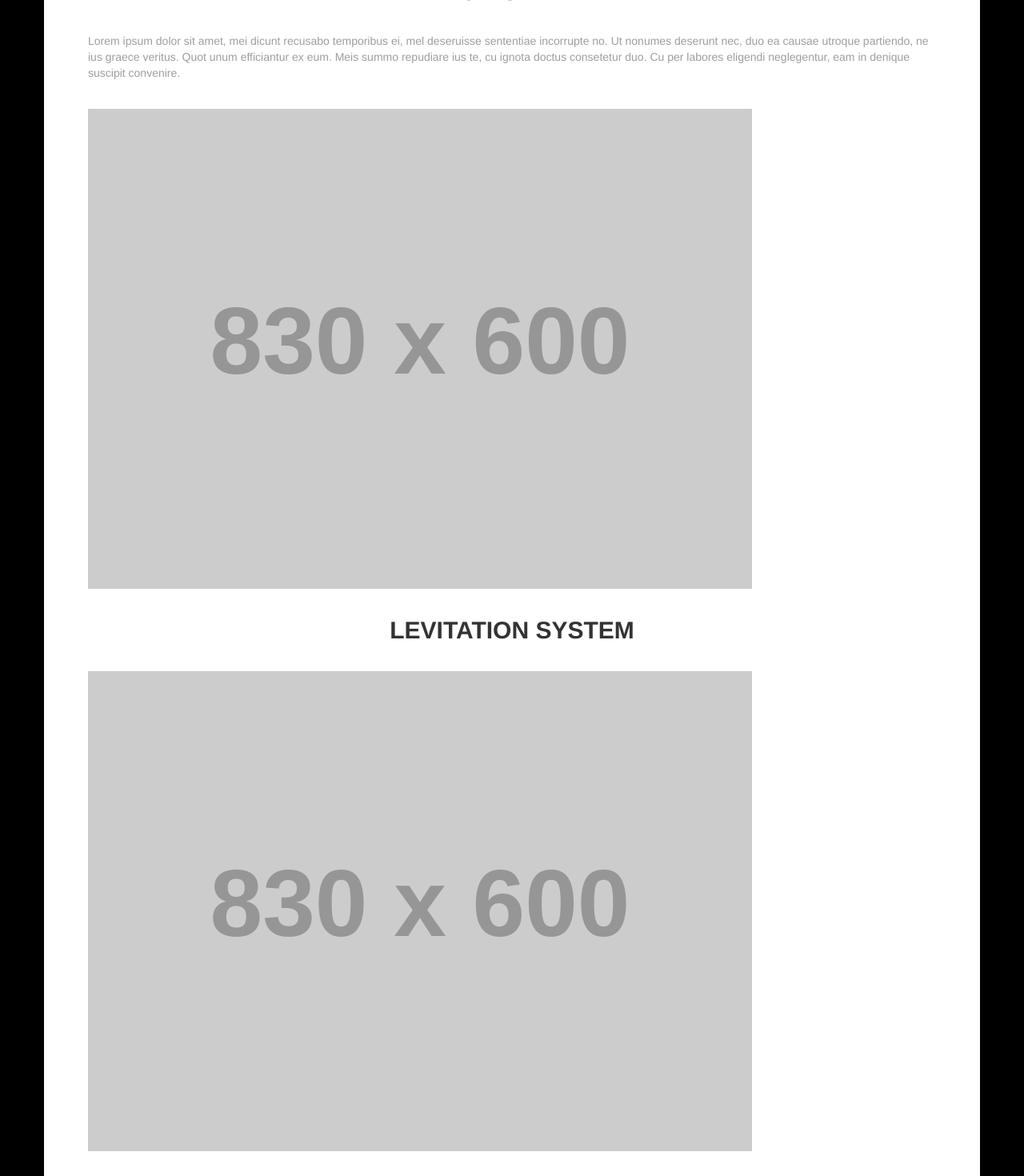
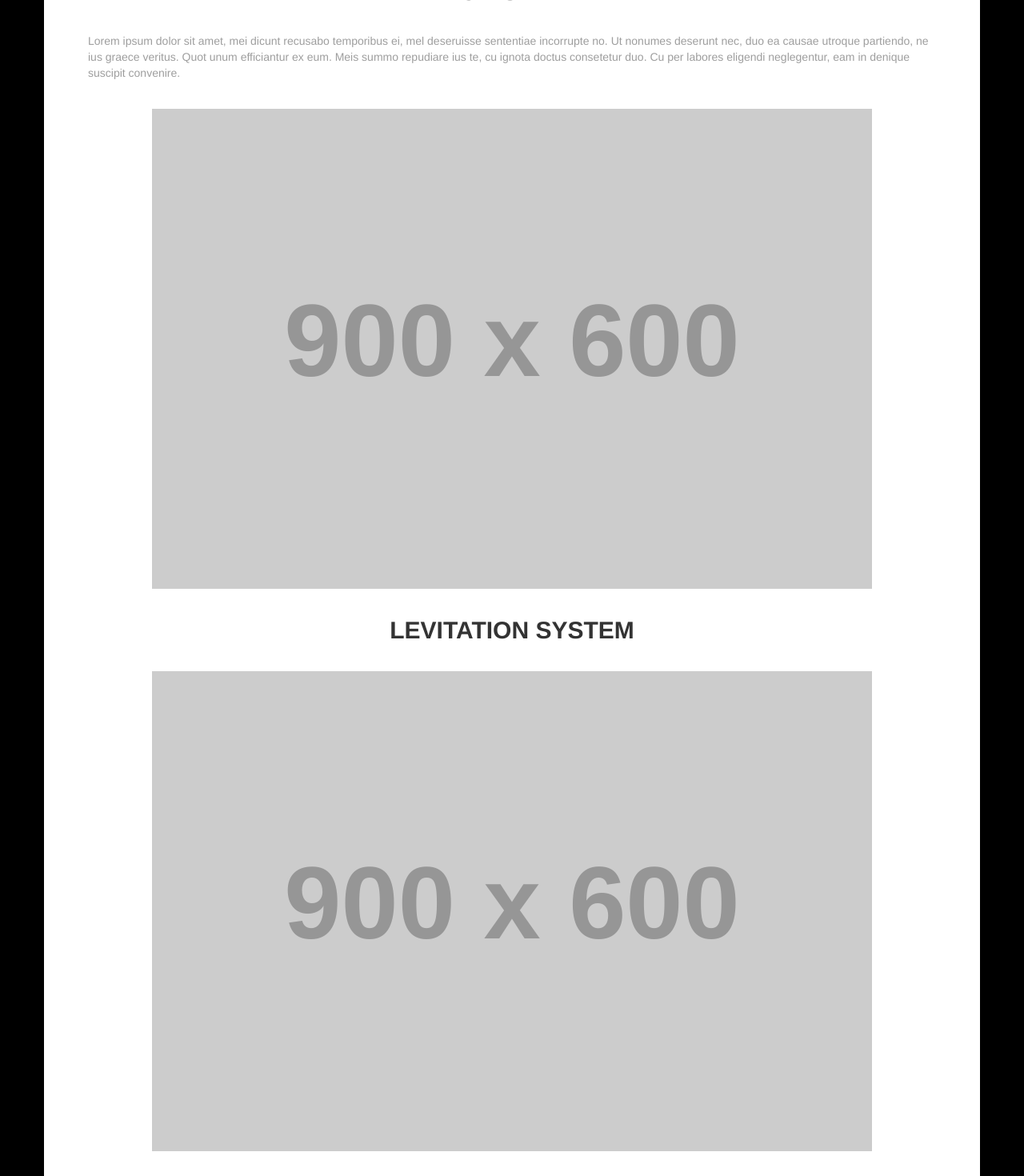
Before and after one commit to hsami10/Waterloop_website, a React app: page / in a window 1280 px wide. Shown: the part 1660-3130 px from the top of the page at 80% size. Built offline with nearby package versions, Linux system fonts and the light colour scheme.

Commit message:
Change size of placeholder images and fix margin of images.

```diff
--- a/app/bin/css/_goose1.scss
+++ b/app/bin/css/_goose1.scss
@@ -47,6 +47,6 @@ $g1MarginContent: 35px;
     }
 
     img {
-        margin-bottom: $g1MarginContent;
+        margin: 0 auto $g1MarginContent;
     }
 }
--- a/app/bin/css/styles.css
+++ b/app/bin/css/styles.css
@@ -120,7 +120,7 @@ you see classes below that have not been explicitly defined in the modules*/
     margin-bottom: 35px;
     text-align: left; }
   #g1Content img {
-    margin-bottom: 35px; }
+    margin: 0 auto 35px; }
 
 body {
   background: black; }
--- a/app/src/components/goose1.jsx
+++ b/app/src/components/goose1.jsx
@@ -23,7 +23,7 @@ export default class Goose1 extends React.Component {
                         consetetur duo. Cu per labores eligendi neglegentur, eam in denique suscipit convenire.</p>
                     </Row>
                     <Row>
-                        <Image src='http://placehold.it/830x600' responsive/>
+                        <Image src='http://placehold.it/900x600' responsive/>
                         <h2>POD SHELL</h2>
                         <p>Lorem ipsum dolor sit amet, mei dicunt recusabo temporibus ei, mel deseruisse sententiae
                         incorrupte no. Ut nonumes deserunt nec, duo ea causae utroque partiendo, ne ius graece
@@ -31,9 +31,9 @@ export default class Goose1 extends React.Component {
                         consetetur duo. Cu per labores eligendi neglegentur, eam in denique suscipit convenire.</p>
                     </Row>
                     <Row>
-                        <Image src='http://placehold.it/830x600' responsive/>
+                        <Image src='http://placehold.it/900x600' responsive/>
                         <h2>LEVITATION SYSTEM</h2>
-                        <Image src='http://placehold.it/830x600' responsive/>
+                        <Image src='http://placehold.it/900x600' responsive/>
                         <p>Lorem ipsum dolor sit amet, mei dicunt recusabo temporibus ei, mel deseruisse sententiae
                         incorrupte no. Ut nonumes deserunt nec, duo ea causae utroque partiendo, ne ius graece
                         veritus. Quot unum efficiantur ex eum. Meis summo repudiare ius te, cu ignota doctus
@@ -45,28 +45,28 @@ export default class Goose1 extends React.Component {
                         incorrupte no. Ut nonumes deserunt nec, duo ea causae utroque partiendo, ne ius graece
                         veritus. Quot unum efficiantur ex eum. Meis summo repudiare ius te, cu ignota doctus
                         consetetur duo. Cu per labores eligendi neglegentur, eam in denique suscipit convenire.</p>
-                        <Image src='http://placehold.it/830x600' responsive/>
+                        <Image src='http://placehold.it/900x600' responsive/>
                         <h3>EDDY CURRENT BRAKING</h3>
                         <p>Lorem ipsum dolor sit amet, mei dicunt recusabo temporibus ei, mel deseruisse sententiae
                         incorrupte no. Ut nonumes deserunt nec, duo ea causae utroque partiendo, ne ius graece
                         veritus. Quot unum efficiantur ex eum. Meis summo repudiare ius te, cu ignota doctus.</p>
-                        <Image src='http://placehold.it/830x600' responsive/>
+                        <Image src='http://placehold.it/900x600' responsive/>
                         <h3>FRICTION BRAKING</h3>
                         <p>Lorem ipsum dolor sit amet, mei dicunt recusabo temporibus ei, mel deseruisse sententiae
                         incorrupte no. Ut nonumes deserunt nec, duo ea causae utroque partiendo, ne ius graece.</p>
-                        <Image src='http://placehold.it/830x600' responsive/>
+                        <Image src='http://placehold.it/900x600' responsive/>
                     </Row>
                     <Row>
                         <h2>LATERAL CONTROL</h2>
                         <p>Lorem ipsum dolor sit amet, mei dicunt recusabo temporibus ei, mel deseruisse sententiae
                         incorrupte no. Ut nonumes deserunt nec, duo ea causae utroque partiendo, ne ius graece.</p>
-                        <Image src='http://placehold.it/830x600' responsive/>
+                        <Image src='http://placehold.it/900x600' responsive/>
                     </Row>
                     <Row>
                         <h2>DRIVE TRAIN</h2>
                         <p>Lorem ipsum dolor sit amet, mei dicunt recusabo temporibus ei, mel deseruisse sententiae
                         incorrupte no. Ut nonumes deserunt nec, duo ea causae utroque partiendo, ne ius graece.</p>
-                        <Image src='http://placehold.it/830x600' responsive/>
+                        <Image src='http://placehold.it/900x600' responsive/>
                     </Row>
                     <Row>
                         <h2>ELECTRICAL AND EMBEDDED SYSTEMS</h2>
```
